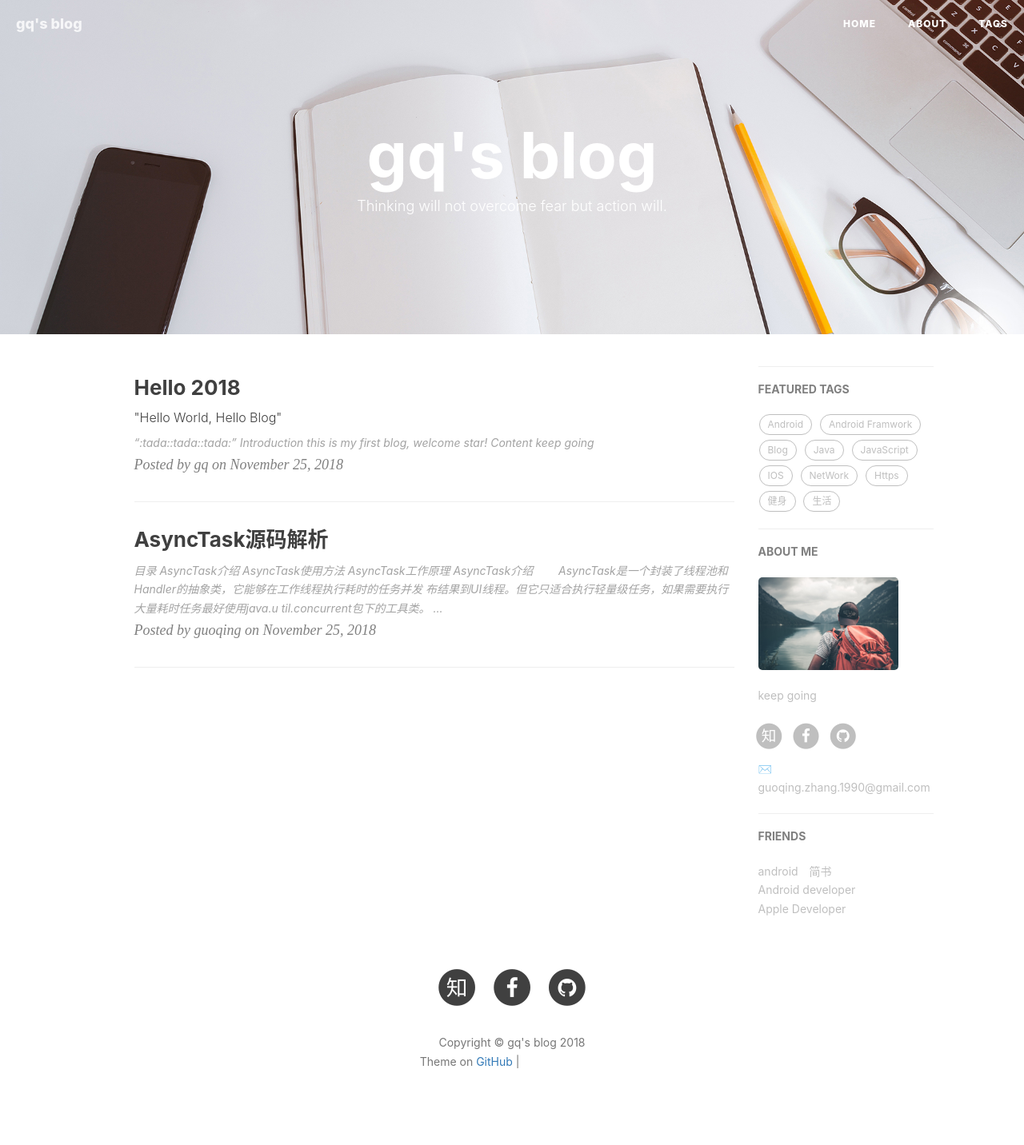
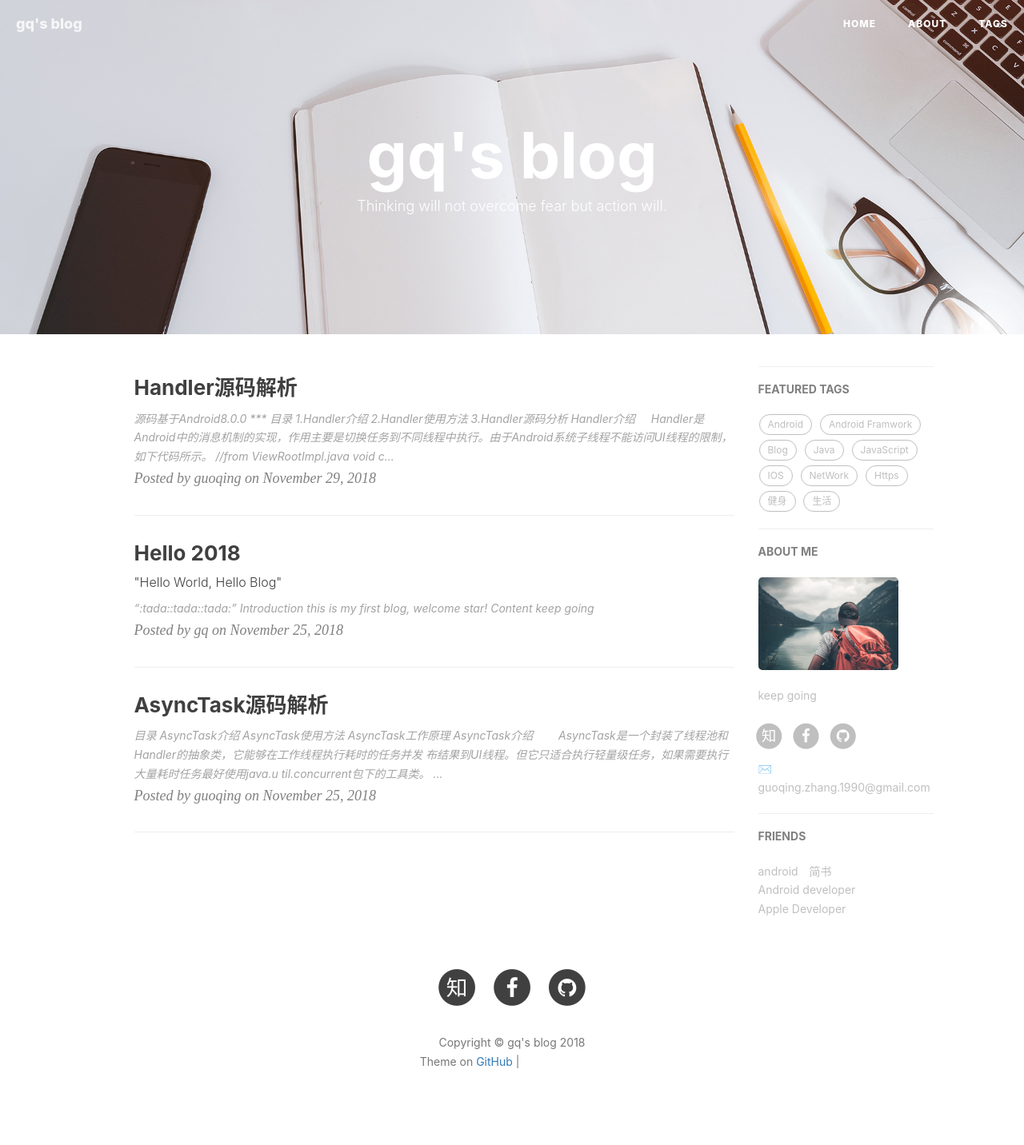
Before and after one commit to MR-GuoQing/blog, a Jekyll site: the page built from index.html, in a window 1280 px wide. Shown: the whole page at 80% size. Built offline with Jekyll 4.4.1, drawn with Linux system fonts in a browser that asks for light colours; nearby versions of some CDN libraries; the list of posts is cut into pages by our own code; comment, search, counter and statistics services are not loaded; part of the change alters nothing that is shown; grey boxes are pictures that could not be loaded.

Commit message:
finished handler post

````diff
--- a/draft/2018-11-26-Handler.md
+++ b/_posts/2018-11-26-Handler.md
@@ -2,7 +2,7 @@
 layout:     post
 title:      Handler源码解析
 subtitle:    ""
-date:       2018-11-26
+date:       2018-11-29
 author:     guoqing
 header-img: img/posts/06.jpg
 catalog: true
@@ -28,9 +28,9 @@ void checkThread() {
      }
  }
 ```
-所以工作线程是不能直接访问UI线程的。但如果在UI线程执行耗时任务，会导致ANR。因此Handler的一个用处是将耗时任务在子线程中执行，通过Handler将结果从工作线程发送到UI线程，从而达到更新UI界面的目的。
+&nbsp;&nbsp;&nbsp;&nbsp;所以工作线程是不能直接访问UI线程的。但如果在UI线程执行耗时任务，会导致ANR。因此Handler的一个用处是将耗时任务在子线程中执行，通过Handler将结果从工作线程发送到UI线程，从而达到更新UI界面的目的。
 ### Handler使用方法
-Handler是消息机制的上层接口，开发者只需要和Handler打交道。Handler的主要用途：
+&nbsp;&nbsp;&nbsp;&nbsp;Handler是消息机制的上层接口，开发者只需要和Handler打交道。Handler的主要用途：
 - 消息创建
 - 向消息队列里插入消息
 - 在目标线程处理消息
@@ -53,7 +53,7 @@ Message obtainMessage(int what)
 Message obtainMessage(int what, Object obj)
 ```
 消息队列插入消息
-Handler插入消息有两种方式，一种是Post一个Runnable，第二种是sendMessage
+&nbsp;&nbsp;&nbsp;&nbsp;Handler插入消息有两种方式，一种是Post一个Runnable，第二种是sendMessage
 ```java
 //1. 向MessageQueue里插入一个Task
 boolean post(Runnable r)
@@ -68,7 +68,7 @@ boolean sendMessageAtTime(Message msg, long uptimeMillis)
 boolean sendMessageDelayed(Message msg, long delayMillis)
 ```
 处理消息
-消息有两种类型，一种是runnable类型的task，一种是data，两种方式的处理方法如下：
+&nbsp;&nbsp;&nbsp;&nbsp;消息有两种类型，一种是runnable类型的task，一种是data，两种方式的处理方法如下：
 ```java
 //1. task
 handler.post(new Runnable() {
@@ -86,7 +86,7 @@ final Handler handler = new Handler() {
  };
 ```
 消息管理
-Handler可以将消息从消息队列中移除
+&nbsp;&nbsp;&nbsp;&nbsp;Handler可以将消息从消息队列中移除
 ```java
 removeCallbacks(Runnable r)
 removeCallbacks(Runnable r, Object token)
@@ -96,9 +96,9 @@ removeCallbacksAndMessages(Object token)
 ```
 ### Handler源码解析
 ***消息机制的真正实现已经被移到Native层，这里只分析Java framework层源码***
-消息机制主要由Handler、Looper、MessageQueue三部分组成。Handler一旦初始化完毕，就可以向MessageQueue里发送消息，Handler中的Looper一旦检测到MessageQueue里有消息，就会处理这个消息。下面具体分析每部分的工作原理。
+&nbsp;&nbsp;&nbsp;&nbsp;消息机制主要由Handler、Looper、MessageQueue三部分组成。Handler一旦初始化完毕，就可以向MessageQueue里发送消息，Handler中的Looper一旦检测到MessageQueue里有消息，就会处理这个消息。下面具体分析每部分的工作原理。
   - MessageQueue
-  消息队列是由单链表来实现的（由于链表在插入删除时效率较高），主要有两个操作enqueueMessage和next分别对应向链表里插入一条消息和取出一条消息。下面具体看看两个方法的实现。
+  &nbsp;&nbsp;&nbsp;&nbsp;消息队列主要有两个操作enqueueMessage和next分别对应向链表里插入一条消息和取出一条消息，由于链表在插入删除时效率较高，因此消息队列是由单链表实现的。下面具体看看两个方法的实现。
   ```java
   //from MessageQueue.java
   boolean enqueueMessage(Message msg, long when) {
@@ -149,7 +149,7 @@ removeCallbacksAndMessages(Object token)
        return true;
    }
   ```
-  可以看出enqueueMessage只是执行的单链表的插入操作，下面来看next方法。
+  &nbsp;&nbsp;&nbsp;&nbsp;可以看出enqueueMessage只是执行的单链表的插入操作，下面来看next方法。
   ```java
   Message next() {
     // Return here if the message loop has already quit and been disposed.
@@ -209,20 +209,74 @@ removeCallbacksAndMessages(Object token)
                 return null;
             }
         }
-
-        // Reset the idle handler count to 0 so we do not run them again.
-        pendingIdleHandlerCount = 0;
-
-        // While calling an idle handler, a new message could have been delivered
-        // so go back and look again for a pending message without waiting.
-        nextPollTimeoutMillis = 0;
     }
 }
   ```
-  可以看出next是个无限循环方法，如果msg为空循环一直阻塞，如果消息不为null则从队列中删除这条消息并将消息返回。
+  &nbsp;&nbsp;&nbsp;&nbsp;可以看出next是个无限循环方法，如果msg为空循环一直阻塞，如果消息不为null则从队列中删除这条消息并将消息返回。
   - Looper
+  &nbsp;&nbsp;&nbsp;&nbsp;Handler在初始化时必须传入Looper，并且需要调用Looper的prepare方法。我们经常在Acitivity中使用Handler但并没有显示初始化Looper，这是因为Activity在启动的时候，由Binder机制反射调用ActivityThread中的main方法，已经初始化了Looper,如下代码所示：
+  ```java
+  //from ActivityThread.java
+  public static void main(String[] args) {
+
+        ....
+        Looper.prepareMainLooper();
+        ....
+        Looper.loop();
+
+    }
+  ```
+  &nbsp;&nbsp;&nbsp;&nbsp;还有一点需要注意，一个线程只能调用Looper.prepare方法一次，否则会触发异常。
+  ```Java
+  //from Looper.java
+  private static void prepare(boolean quitAllowed) {
+       if (sThreadLocal.get() != null) {
+           throw new RuntimeException("Only one Looper may be created per thread");
+       }
+       sThreadLocal.set(new Looper(quitAllowed));
+   }
+  ```
+  &nbsp;&nbsp;&nbsp;&nbsp;为了能更好的理解Looper还需要了解ThreadLocal，后面会有专门的文章分析ThreadLocal源码，这里先简单描述一下ThreadLocal的作用。Android中的ThreadLocal和java中的ThreadLocal实现类似，主要作用是存储线程中的数据，不同的线程可以通过ThreadLocal轻松获得自己存储的数据。因此每个线程可以通过ThreadLocal获得自己的Looper。
+  Looper的作用主要是处理从MessageQueue中返回的message，其主要是loop方法：
+  ```Java
+  //from Looper.java
+  public static void loop() {
+       final Looper me = myLooper();
+       if (me == null) {
+           throw new RuntimeException("No Looper; Looper.prepare() wasn't called on this thread.");
+       }
+       final MessageQueue queue = me.mQueue;
+
+       // Make sure the identity of this thread is that of the local process,
+       // and keep track of what that identity token actually is.
+       Binder.clearCallingIdentity();
+       final long ident = Binder.clearCallingIdentity();
+
+       for (;;) {
+           Message msg = queue.next(); // might block
+           if (msg == null) {
+               // No message indicates that the message queue is quitting.
+               return;
+           }
+           ...
+           final long end;
+           try {
+               msg.target.dispatchMessage(msg);
+               end = (slowDispatchThresholdMs == 0) ? 0 : SystemClock.uptimeMillis();
+           } finally {
+               if (traceTag != 0) {
+                   Trace.traceEnd(traceTag);
+               }
+           }
+
+           msg.recycleUnchecked();
+       }
+   }
+  ```
+  &nbsp;&nbsp;&nbsp;&nbsp;可以看出loop方法也是一个无限循环，他会不断的调用MessageQueue的next方法，获得message对象，如果message不为空，则调用msg.target.dispatchMessage()方法处理消息。msg.target就是Handler在enqueueMessage中赋值的，既Handler本身，所以消息在工作线程处理完成后，在looper中就切换到handler所在的线程。
+
   - Handler
- Handler主要负责消息的收发及管理工作，具体方法已在Handler使用方法中介绍。下面看一下send或post的具体实现。
+ &nbsp;&nbsp;&nbsp;&nbsp;Handler主要负责消息的收发及管理工作，具体方法已在Handler使用方法中介绍。下面看一下send或post的具体实现。
  ```Java
  // from Handler.Java
  public final boolean sendMessage(Message msg)
@@ -255,4 +309,54 @@ private boolean enqueueMessage(MessageQueue queue, Message msg, long uptimeMilli
         return queue.enqueueMessage(msg, uptimeMillis);
     }
  ```
-可以看出sendMessage经过sendMessage->sendMessageDelayed->sendMessageAtTime->enqueueMessage最终只是将message插入到消息队列
+&nbsp;&nbsp;&nbsp;&nbsp;可以看出sendMessage经过sendMessage->sendMessageDelayed->sendMessageAtTime->enqueueMessage最终只是将message插入到消息队列，其中插入消息前会将本身赋值给msg.target。然后MessageQueue接收到消息后，其next方法会将这个消息返回给Looper，loop方法会不断检测MessageQueue中的消息状态，当消息到来时，会调用Handler中的dispatchMessage方法，其方法如下：
+```Java
+//from Handler.java
+public void dispatchMessage(Message msg) {
+    if (msg.callback != null) {
+        handleCallback(msg);
+    } else {
+        if (mCallback != null) {
+            if (mCallback.handleMessage(msg)) {
+                return;
+            }
+        }
+        handleMessage(msg);
+    }
+}
+```
+&nbsp;&nbsp;&nbsp;&nbsp;前面提到过Message有两种类型一种是task既runnable，另一种是data既Message。Runnable经Handler的post方法会将task封装成message对象，既dispatchMessage中的callback如下所示：
+```Java
+//from Handler.java
+public final boolean post(Runnable r)
+   {
+      return  sendMessageDelayed(getPostMessage(r), 0);
+   }
+ private static Message getPostMessage(Runnable r) {
+    Message m = Message.obtain();
+    m.callback = r;
+    return m;
+}
+```
+&nbsp;&nbsp;&nbsp;&nbsp;因此dispatchMessage方法首先检查callback是否为空不为空则执行callback的run方法，如果为空则检查mCallBack是够为空，mCallBack既Handler初始化时传入的CallBack，代码如下：
+```Java
+// from Handler.java
+public interface Callback {
+    public boolean handleMessage(Message msg);
+}
+public Handler(Looper looper, Callback callback, boolean async) {
+   mLooper = looper;
+   mQueue = looper.mQueue;
+   mCallback = callback;
+   mAsynchronous = async;
+}
+```
+&nbsp;&nbsp;&nbsp;&nbsp;如果不为null则调用callback的handleMessage方法,为null则调用handleMessage方法，handleMessage既Handler子类需要实现的方法。
+```Java
+//from Handler.java
+    /**
+     * Subclasses must implement this to receive messages.
+     */
+    public void handleMessage(Message msg) {
+    }
+```
````
